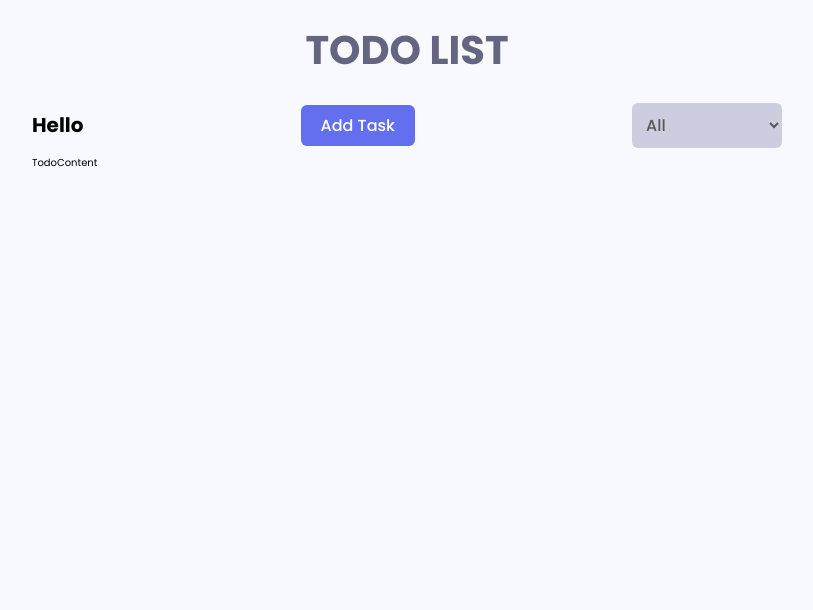
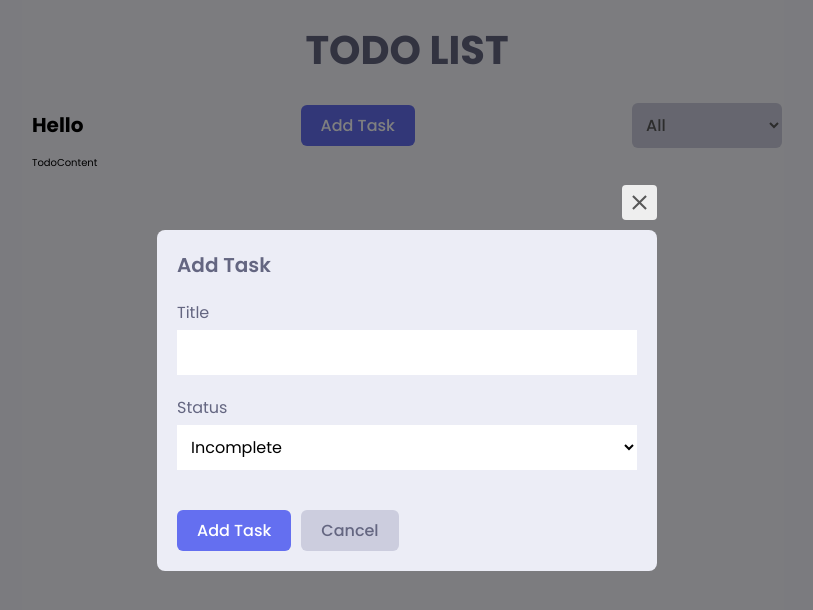
Before and after one commit to AndriyMelnykIt/test_task_for_Viatec, a React (Create React App) app: page / in a window 1280 px wide. Shown: the top 610 px of the page, without its empty margins (233-1046 px from the left). Built offline with nearby package versions, Linux system fonts and the light colour scheme.

Commit message:
added modal to todo list

```diff
--- a/package.json
+++ b/package.json
@@ -12,6 +12,7 @@
     "react": "^18.2.0",
     "react-bootstrap": "^2.9.0",
     "react-dom": "^18.2.0",
+    "react-icons": "^4.11.0",
     "react-scripts": "5.0.1",
     "sass": "^1.69.2",
     "web-vitals": "^2.1.4"
--- a/src/components/TodoHeader.js
+++ b/src/components/TodoHeader.js
@@ -1,5 +1,6 @@
 import React from 'react';
 import Button, {SelectButton} from "./Button";
+import TodoModal from "./TodoModal";
 
 import styles from '../style/module/app.module.scss'
 
@@ -13,6 +14,7 @@ const TodoHeader = () => {
         <option value='incomplete'>incomplete</option>
         <option value='complete'>complete</option>
       </SelectButton>
+      <TodoModal />
     </div>
   );
 };
--- /dev/null
+++ b/src/components/TodoModal.js
@@ -0,0 +1,38 @@
+import React from 'react';
+import {MdOutlineClose} from "react-icons/md";
+
+import Button from "./Button";
+
+import styles from '../style/module/modal.module.scss'
+
+const TodoModal = () => {
+  return (
+    <div className={styles.wrapper}>
+      <div className={styles.container}>
+        <div className={styles.closeButton}>
+          <MdOutlineClose/>
+        </div>
+        <form className={styles.form}>
+          <h1 className={styles.formTitle}> Add Task</h1>
+          <label htmlFor="title">
+            Title
+            <input type="text" id='title'/>
+          </label>
+          <label htmlFor="status">
+            Status
+            <select name="status" id="status">
+              <option value="incomplete">Incomplete</option>
+              <option value="complete">Complete</option>
+            </select>
+          </label>
+          <div className={styles.buttonContainer}>
+            <Button type='submit' variant='primary'>Add Task</Button>
+            <Button type='button' variant='secondary'>Cancel</Button>
+          </div>
+        </form>
+      </div>
+    </div>
+  );
+};
+
+export default TodoModal;
--- /dev/null
+++ b/src/style/module/modal.module.css
@@ -0,0 +1,83 @@
+.wrapper {
+  position: fixed;
+  top: 0;
+  left: 0;
+  width: 100%;
+  height: 100%;
+  background: rgba(0, 0, 0, 0.5);
+  z-index: 1000;
+  display: flex;
+  justify-content: center;
+  align-items: center;
+}
+
+.container {
+  background-color: var(--bg-2);
+  max-width: 500px;
+  width: 90%;
+  margin: 0 auto;
+  display: flex;
+  justify-content: center;
+  align-items: center;
+  padding: 2rem;
+  border-radius: 8px;
+  position: relative;
+}
+
+.closeButton {
+  position: absolute;
+  top: -10px;
+  right: 0;
+  transform: translateY(-100%);
+  font-size: 2.5rem;
+  padding: 0.5rem;
+  border-radius: 4px;
+  background-color: var(--gray-1);
+  color: var(--black-2);
+  display: flex;
+  align-items: center;
+  justify-content: center;
+  cursor: pointer;
+  transition: 0.3s ease all;
+  z-index: -1;
+}
+.closeButton:hover {
+  background-color: #e32525;
+  color: white;
+}
+
+.formTitle {
+  color: var(--black-1);
+  font-size: 2rem;
+  font-weight: 600;
+  margin-bottom: 2rem;
+  text-transform: capitalize;
+}
+
+.form {
+  width: 100%;
+}
+.form label {
+  font-size: 1.6rem;
+  color: var(--black-1);
+}
+.form label input,
+.form label select {
+  margin-top: 0.5rem;
+  margin-bottom: 2rem;
+  width: 100%;
+  padding: 1rem;
+  border: none;
+  background-color: var(--white);
+  font-size: 1.6rem;
+}
+
+.buttonContainer {
+  display: flex;
+  justify-content: flex-start;
+  align-items: center;
+  margin-top: 2rem;
+  gap: 1rem;
+}
+
+/*# sourceMappingURL=modal.module.css.map */
--- /dev/null
+++ b/src/style/module/modal.module.scss
@@ -0,0 +1,76 @@
+.wrapper {
+	position: fixed;
+	top: 0;
+	left: 0;
+	width: 100%;
+	height: 100%;
+	background: rgba(0, 0, 0, 0.5);
+	z-index: 1000;
+	display: flex;
+	justify-content: center;
+	align-items: center;
+}
+.container {
+	background-color: var(--bg-2);
+	max-width: 500px;
+	width: 90%;
+	margin: 0 auto;
+	display: flex;
+	justify-content: center;
+	align-items: center;
+	padding: 2rem;
+	border-radius: 8px;
+	position: relative;
+}
+.closeButton {
+	position: absolute;
+	top: -10px;
+	right: 0;
+	transform: translateY(-100%);
+	font-size: 2.5rem;
+	padding: 0.5rem;
+	border-radius: 4px;
+	background-color: var(--gray-1);
+	color: var(--black-2);
+	display: flex;
+	align-items: center;
+	justify-content: center;
+	cursor: pointer;
+	transition: 0.3s ease all;
+	z-index: -1;
+	&:hover {
+		background-color: #e32525;
+		color: white;
+	}
+}
+.formTitle {
+	color: var(--black-1);
+	font-size: 2rem;
+	font-weight: 600;
+	margin-bottom: 2rem;
+	text-transform: capitalize;
+}
+.form {
+	width: 100%;
+	label {
+		font-size: 1.6rem;
+		color: var(--black-1);
+		input,
+		select {
+			margin-top: 0.5rem;
+			margin-bottom: 2rem;
+			width: 100%;
+			padding: 1rem;
+			border: none;
+			background-color: var(--white);
+			font-size: 1.6rem;
+		}
+	}
+}
+.buttonContainer {
+	display: flex;
+	justify-content: flex-start;
+	align-items: center;
+	margin-top: 2rem;
+	gap: 1rem;
+}
```
Also changed, not shown: 2 other files (tests, documents, lock files or other folders).
